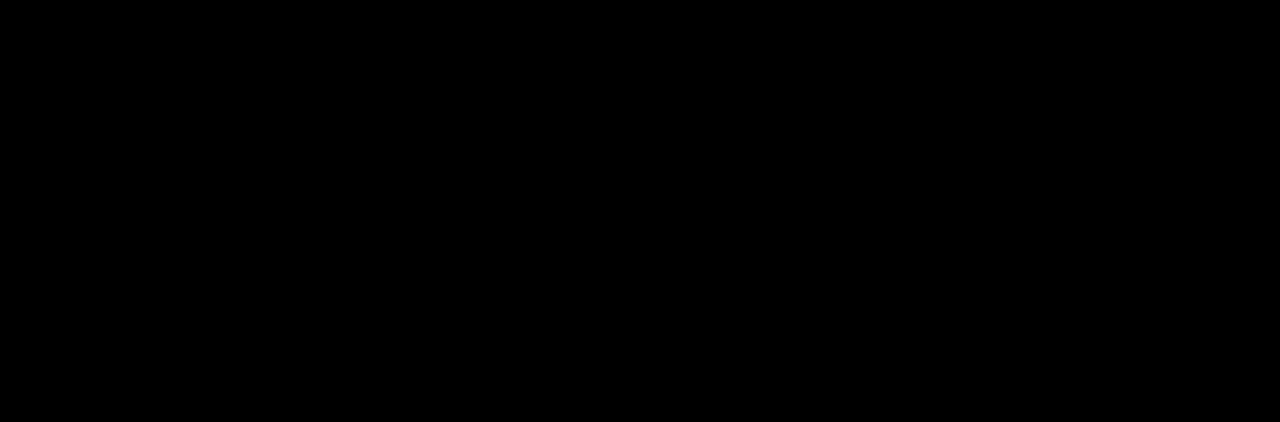
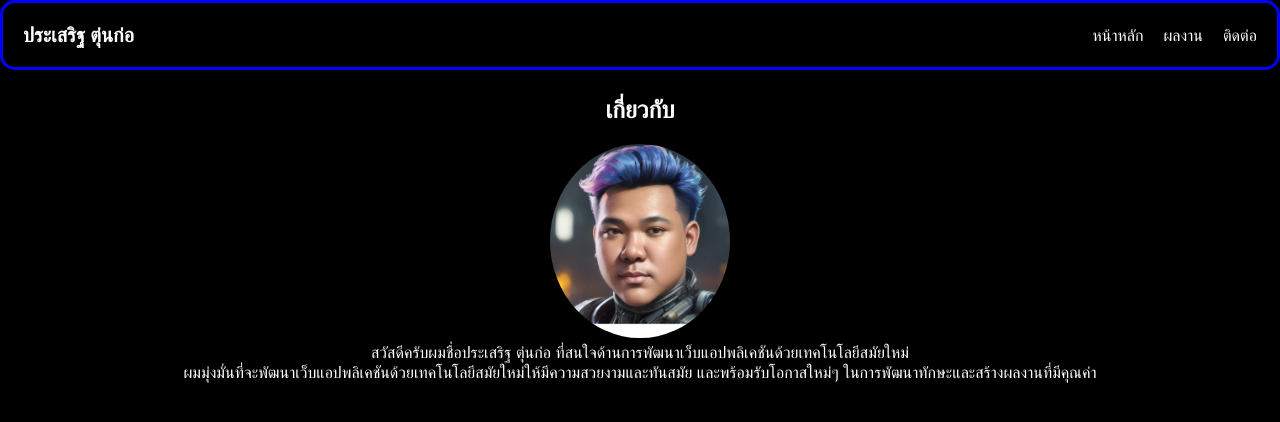
Before and after one commit to Chococrown/Portfolio, a React (Create React App) app: page / in a window 1280 px wide. Shown: the top 422 px of the page. Built offline with nearby package versions, Linux system fonts and the light colour scheme.

Commit message:
เปลี่ยนสีตัวอักษร

```diff
--- a/src/App.js
+++ b/src/App.js
@@ -1,8 +1,16 @@
 import './styles/App.css'
+
+import Header from './components/Header'
+import About from './components/About'
 
 function App() {
   return (
     <div className="App">
+
+      <Header />
+      <About />
+
+
 
 
     </div>
--- a/src/components/About.js
+++ b/src/components/About.js
@@ -1,11 +1,18 @@
-import './styles/About.css'
+import '../styles/About.css'
 
 function About() {
-    return <div class="about">
-        <div class="about__01">
+    return <div className="about">
+        <div className="about__01">
             <h2>เกี่ยวกับ</h2>
             <br />
-            <img src="/images/profile.jpeg" alt="" style="width:180px; height: auto;" class="about__img__01" />            <div>สวัสดีครับผมชื่อประเสริฐ ตุ่นก่อ ที่สนใจด้านการพัฒนาเว็บแอปพลิเคชันด้วยเทคโนโลยีสมัยใหม่</div>
+
+            <img
+            src="/images/profile.jpeg"
+            alt=""
+            style={{width: '180px', height: 'auto'}}
+            className="about__img__01" />
+
+            <div>สวัสดีครับผมชื่อประเสริฐ ตุ่นก่อ ที่สนใจด้านการพัฒนาเว็บแอปพลิเคชันด้วยเทคโนโลยีสมัยใหม่</div>
             <div>ผมมุ่งมั่นที่จะพัฒนาเว็บแอปพลิเคชันด้วยเทคโนโลยีสมัยใหม่ให้มีความสวยงามและทันสมัย และพร้อมรับโอกาสใหม่ๆ
                 ในการพัฒนาทักษะและสร้างผลงานที่มีคุณค่า</div>
         </div>
--- a/src/components/Header.js
+++ b/src/components/Header.js
@@ -1,10 +1,10 @@
-import './styles/Header.css'
+import '../styles/Header.css'
 
 function Header() {
     return <header>
-        <div class="header__00">
-            <div class="header__01">ประเสริฐ ตุ่นก่อ</div>
-                <ul class="header__02">
+        <div className="header__00">
+            <div className="header__01">ประเสริฐ ตุ่นก่อ</div>
+                <ul className="header__02">
                     <div>หน้าหลัก</div>
                     <div>ผลงาน</div>
                     <div>ติดต่อ</div>
--- a/src/styles/About.css
+++ b/src/styles/About.css
@@ -7,6 +7,7 @@
 .about__01 {
     padding: 10px;
     margin-bottom: 10px;
+    color: white;
 }
 
 .about__img__01 {
--- a/src/styles/Header.css
+++ b/src/styles/Header.css
@@ -3,6 +3,8 @@
     margin: 0;
 
     box-sizing: border-box;
+
+
 }
 
 .header__00 {
@@ -18,7 +20,7 @@
 .header__01 {
     font-size: 20px;
     font-weight: 600;
-    color: hsl(0, 0%, 0%);
+    color: white;
     align-items: center;
     padding: 10px;
 }
@@ -30,6 +32,7 @@
     text-align: center;
     align-items: center;
     padding: 10px;
+    color: white;
 }
 
 .header__img__01 {
```
